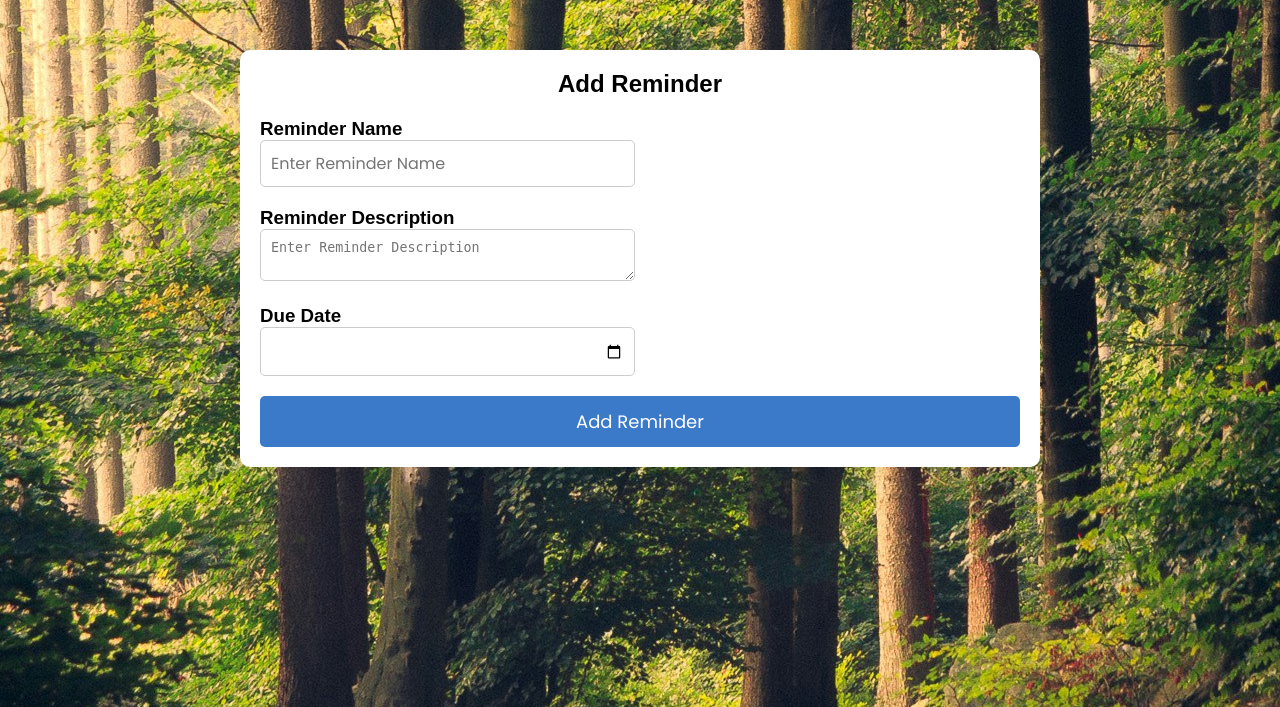
After one commit to shinojeattath/Travel-Together, a Django app: page /newremainder in a window 1280 px wide. The commit adds this page. Shown: the top 707 px of the page. Run offline with Django 5.2, Linux system fonts and the light colour scheme.

Commit message:
Medical Reminder Added

```diff
--- a/assets/login/css/styles.css
+++ b/assets/login/css/styles.css
@@ -108,6 +108,30 @@ img {
   margin-bottom: 0.5rem;
 }
 
+.btn {
+  color: var(--white);
+  text-transform: uppercase;
+  font-size: var(--fs-5);
+  border-radius: 100px;
+  padding: var(--padding, 8px 18px);
+  border: var(--border-width, 2px) solid transparent;
+  transition: var(--transition);
+}
+
+.no-bookings{
+  padding-bottom: 40px;
+}
+
+.btn-primary {
+  background: var(--bright-navy-blue);
+  border-color: var(--bright-navy-blue);
+}
+
+.btn-primary:is(:hover, :focus) {
+  background: var(--yale-blue);
+  border-color: var(--yale-blue);
+}
+
 .login__input,
 .login__button {
   border: none;
@@ -191,6 +215,10 @@ img {
 
 .login__table-container {
   overflow-x: auto;
+}
+
+.login__table{
+  align-items: center;
 }
 
 .emergency-container {
--- /dev/null
+++ b/templates/newrem.html
@@ -0,0 +1,47 @@
+{% load static from static %}
+<!DOCTYPE html>
+<html lang="en">
+<head>
+    <meta charset="UTF-8">
+    <meta name="viewport" content="width=device-width, initial-scale=1.0">
+    <link rel="stylesheet" href="https://cdnjs.cloudflare.com/ajax/libs/remixicon/3.5.0/remixicon.css" crossorigin="">
+    <link rel="stylesheet" href="{% static 'login/css/styles.css' %}">
+    <title>Add Reminder</title>
+</head>
+<body>
+    <div class="review">
+        <form action="#" class="review-form" method="post">
+            {% csrf_token %}
+            <h1 class="review__title">Add Reminder</h1>
+            <style>
+                .review__section {
+                    margin-bottom: 20px; /* Add space between sections */
+                }
+            </style>
+
+            <div class="review__section">
+                <h3 class="review__section-title">Reminder Name</h3>
+                <div class="review__box">
+                    <input type="text" name="reminder_name" placeholder="Enter Reminder Name" required class="review__input">
+                </div>
+            </div>
+
+            <div class="review__section">
+                <h3 class="review__section-title">Reminder Description</h3>
+                <div class="review__box">
+                    <textarea name="reminder_description" placeholder="Enter Reminder Description" required class="review__input"></textarea>
+                </div>
+            </div>
+
+            <div class="review__section">
+                <h3 class="review__section-title">Due Date</h3>
+                <div class="review__box">
+                    <input type="date" name="due_date" required class="review__input">
+                </div>
+            </div>
+
+            <button type="submit" class="review__button">Add Reminder</button>
+        </form>
+    </div>
+</body>
+</html>
--- a/travel_app/urls.py
+++ b/travel_app/urls.py
@@ -15,6 +15,7 @@ urlpatterns = [
     path('cancel',views.cancelFunc,name='cancelFunc'),
     path('reviewpage',views.reviewpage,name='reviewpage'),
     path('remainder',views.remainder,name='remainder'),
+    path('newremainder',views.newremainder,name='newremainder'),
 ]
 
 if settings.DEBUG:
--- a/travel_app/views.py
+++ b/travel_app/views.py
@@ -110,3 +110,6 @@ def reviewpage(request):
 
 def remainder(request):
     return render(request, 'remainder.html')
+
+def newremainder(request):
+    return render(request, 'newrem.html')
```
Also changed, not shown: templates/remainder.html (+7 -4 lines).
